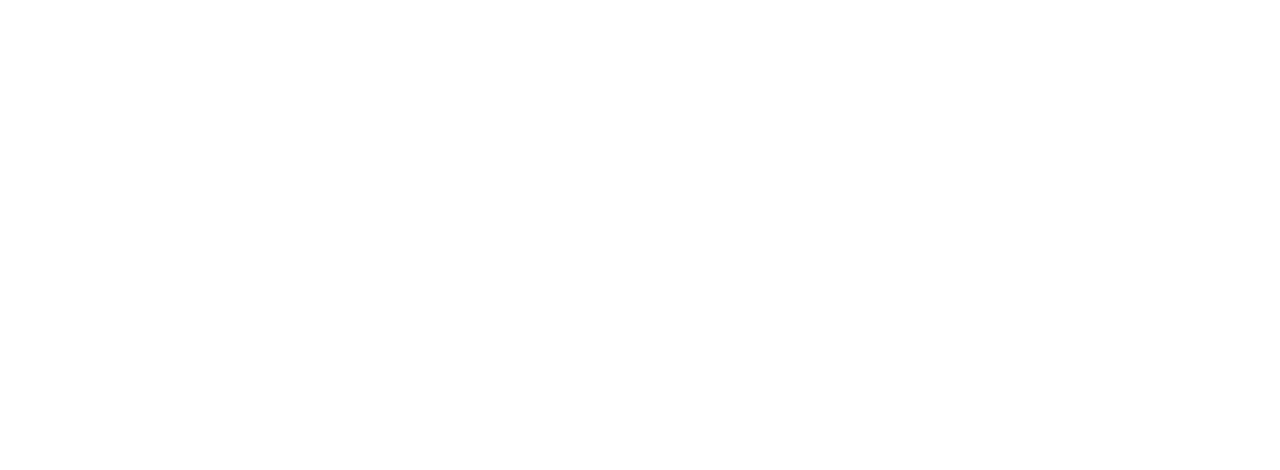
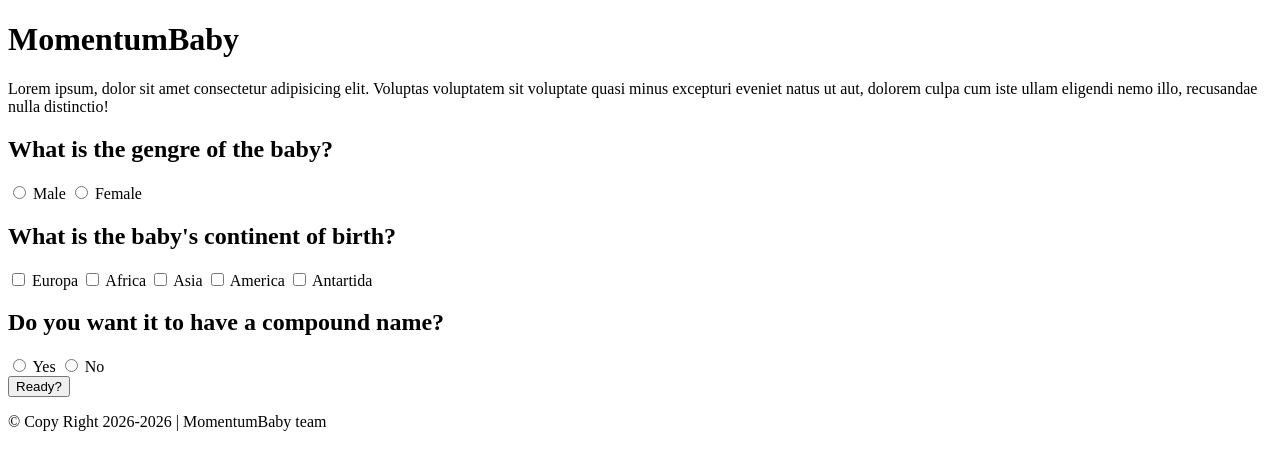
Before and after one commit to nicolasalvarezcallejon/MomentumBaby, a plain HTML site: page index/index.html in a window 1280 px wide. Drawn offline with Linux system fonts and the light colour scheme.

Commit message:
html terminado

```diff
--- a/index/index.html
+++ b/index/index.html
@@ -7,6 +7,42 @@
     <title>MomentumBaby</title>
 </head>
 <body>
-
+    <header>
+        <h1>MomentumBaby</h1>
+        <p>Lorem ipsum, dolor sit amet consectetur adipisicing elit. Voluptas voluptatem sit voluptate quasi minus excepturi eveniet natus ut aut, dolorem culpa cum iste ullam eligendi nemo illo, recusandae nulla distinctio!</p>
+    </header>
+    <main>
+        <section class="genero">
+            <h2>What is the gengre of the baby?</h2>
+            <input type="radio" name="genero" id="male">
+            <label for="male">Male</label>
+            <input type="radio" name="genero" id="female">
+            <label for="female">Female</label>
+        </section>
+        <section class="continente">
+            <h2>What is the baby's continent of birth?</h2>
+            <input type="checkbox" name="continente" id="europa">
+            <label for="europa">Europa</label>
+            <input type="checkbox" name="continente" id="africa">
+            <label for="africa">Africa</label>
+            <input type="checkbox" name="continente" id="asia">
+            <label for="asia">Asia</label>
+            <input type="checkbox" name="continente" id="america">
+            <label for="america">America</label>
+            <input type="checkbox" name="continente" id="antartida">
+            <label for="antartida">Antartida</label>
+        </section>
+        <section class="compuesto">
+            <h2>Do you want it to have a compound name?</h2>
+            <input type="radio" name="genero" id="yes">
+            <label for="yes">Yes</label>
+            <input type="radio" name="genero" id="no">
+            <label for="no">No</label>
+        </section>
+        <button>Ready?</button>
+    </main>
+    <footer>
+        <p>&copy; Copy Right 2026-2026 | MomentumBaby team</p>
+    </footer>
 </body>
 </html>
```
